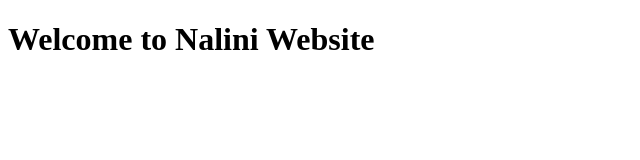
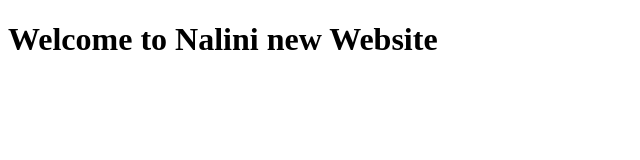
Before and after one commit to nalinidots/gittraining23, a plain HTML site: page index.html in a window 1280 px wide. Shown: the whole page, without its empty margins (0-640 px from the left). Drawn offline with Linux system fonts and the light colour scheme.

Commit message:
Commit from VS Code

```diff
--- a/index.html
+++ b/index.html
@@ -9,7 +9,7 @@
   </head>
   <body>
     <main>
-        <h1>Welcome to Nalini Website</h1>
+        <h1>Welcome to Nalini new Website</h1>
     </main>
   </body>
 </html>
```
